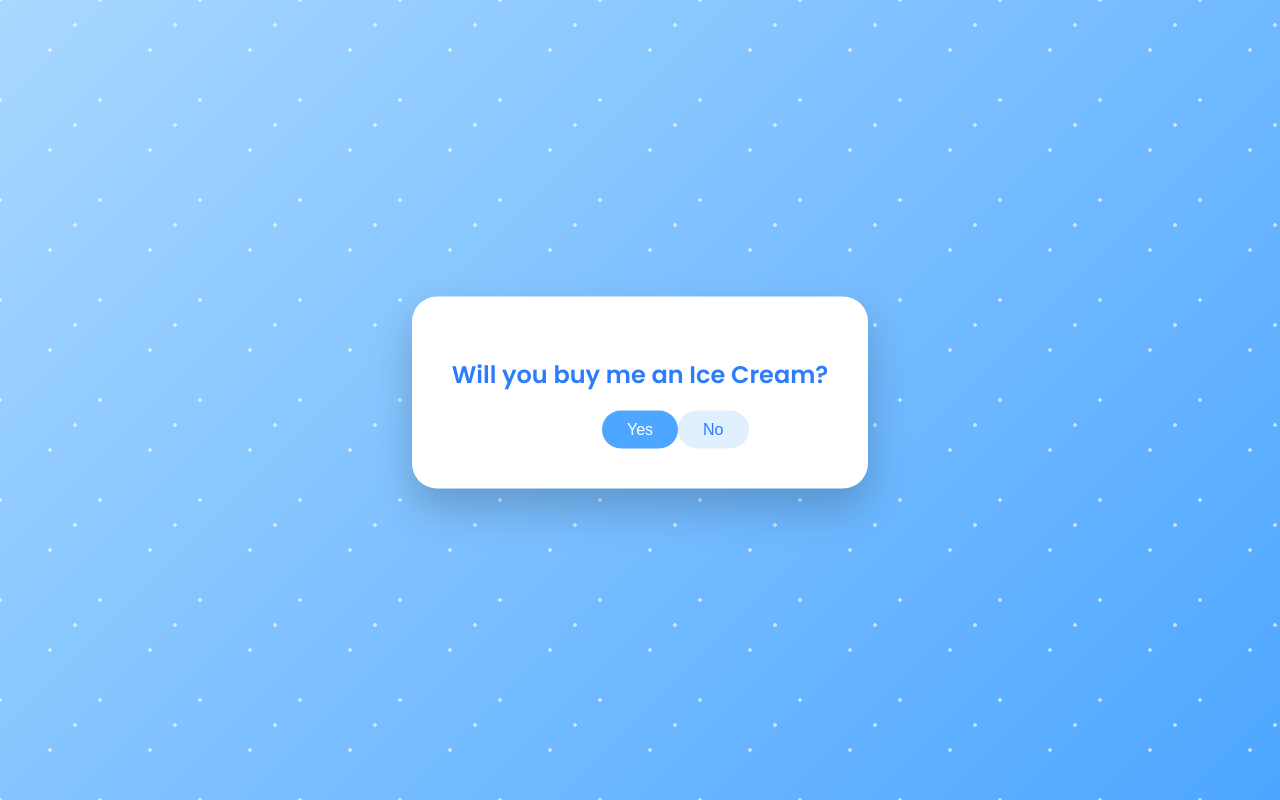
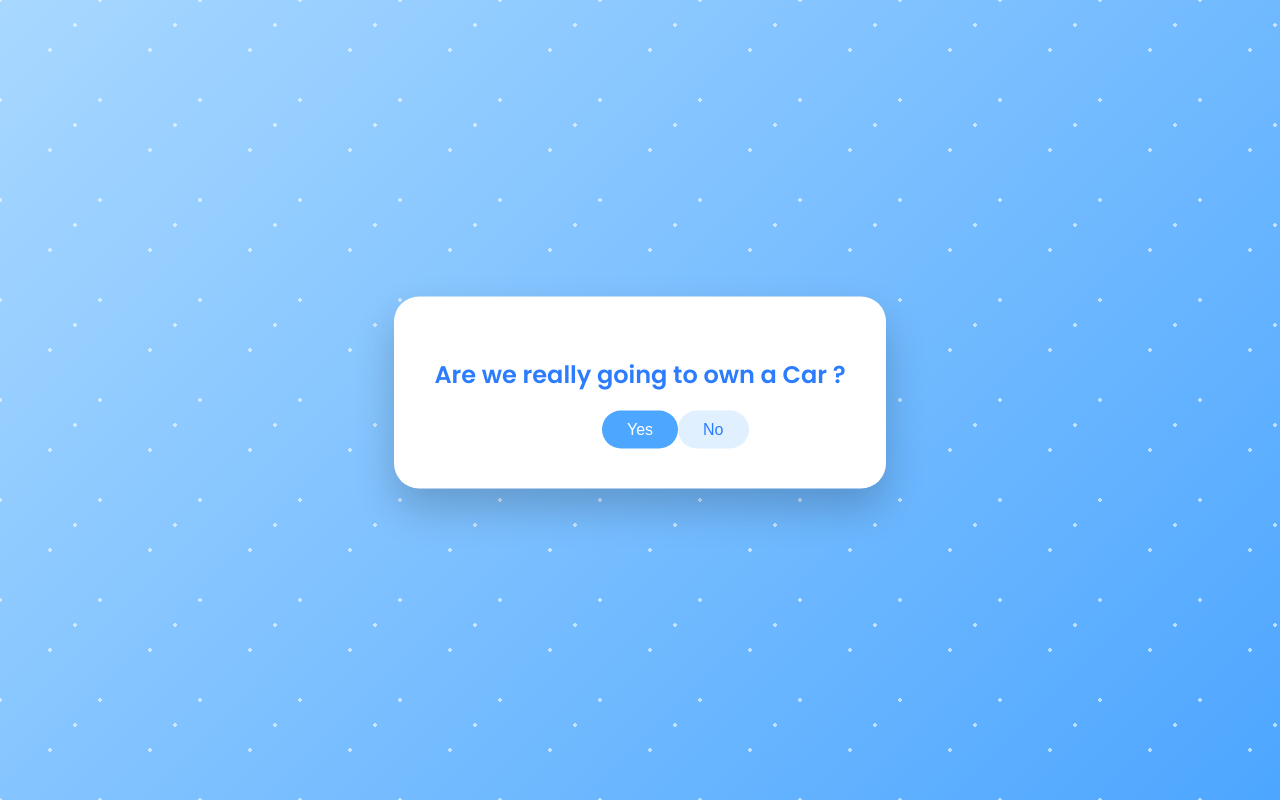
Before and after one commit to Shalu-WL/YesOrNo, a plain HTML site: page index.html in a window 1280 px wide. Drawn offline with Linux system fonts and the light colour scheme.

Commit message:
Change question from Ice Cream to Car ownership

```diff
--- a/index.html
+++ b/index.html
@@ -17,7 +17,7 @@
 
   <body>
     <div class="card">
-      <h2>Will you buy me an Ice Cream?</h2>
+      <h2>Are we really going to own a Car ?</h2>
 
       <button class="yes" onclick="goNext()">Yes</button>
       <button class="no" id="noBtn">No</button>
```
